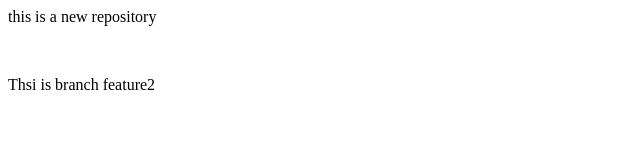
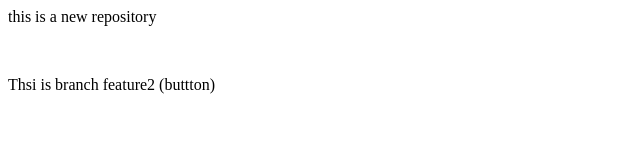
Before and after one commit to Manohar-P-C/Local-Repo, a plain HTML site: page index.html in a window 1280 px wide. Shown: the full height of the page, 0-640 px from the left. Drawn offline with Linux system fonts and the light colour scheme.

```diff
--- a/index.html
+++ b/index.html
@@ -1,2 +1,2 @@
 <p>this is a new repository</p> <br>
-<p>Thsi is branch feature2</p>
+<p>Thsi is branch feature2 (buttton)</p>
```
